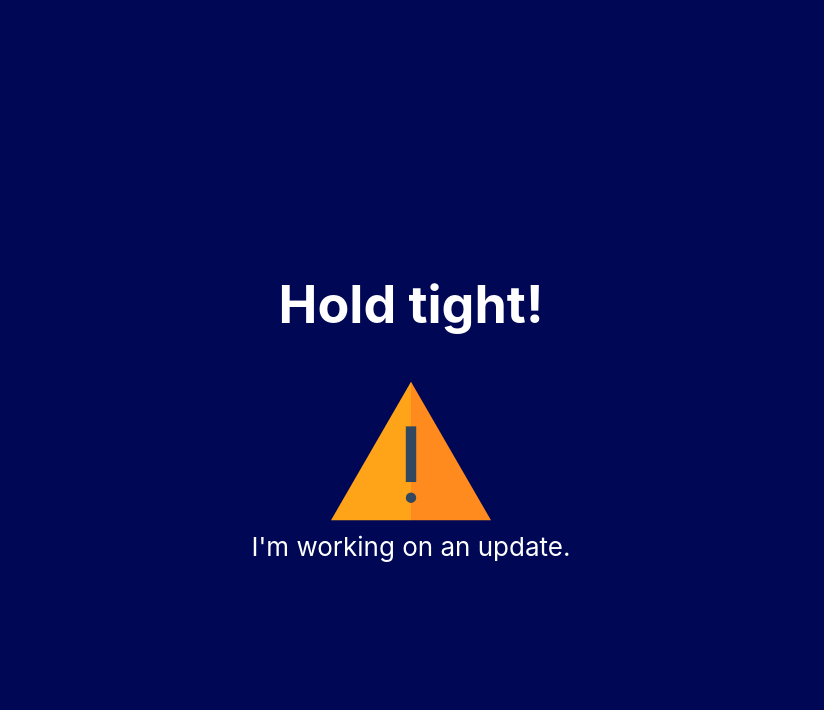
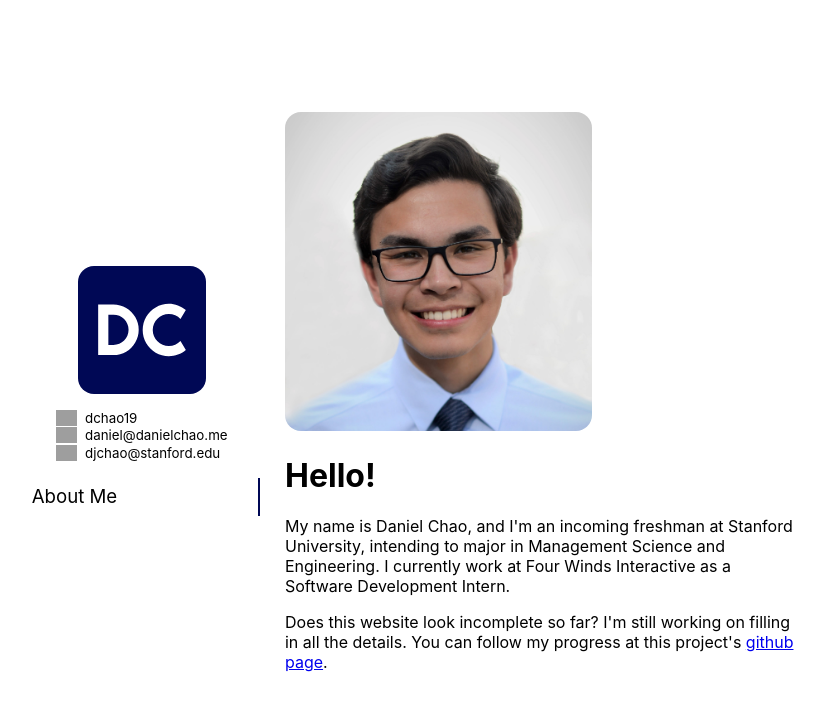
Before and after one commit to dchao19/portfolio, a React (Create React App) app: page / in a window 1280 px wide. Shown: the top 710 px of the page, without its empty margins (229-1053 px from the left). Built offline with nearby package versions, Linux system fonts and the light colour scheme; grey boxes are pictures that could not be loaded; a web font is replaced by a local one.

Commit message:
Add core about me page and remove construction notice

```diff
--- a/src/App.css
+++ b/src/App.css
@@ -1,11 +1,20 @@
 .App {
   text-align: center;
+  display: flex;
+  justify-content: center;
+  align-items: center;
 }
 
 .App-sidebar {
   display: flex;
   flex-direction: column;
   align-items: center;
+  margin-right: 20pt;
+}
+
+.App-content {
+  width: 40vmax;
+  text-align: left;
 }
 
 @keyframes App-logo-spin {
--- a/src/App.tsx
+++ b/src/App.tsx
@@ -3,23 +3,25 @@ import { Router } from "@reach/router";
 
 import "./App.css";
 
-// import Logo from "./components/Logo";
-// import SocialLinks from "./components/SocialLinks";
-// import Navigation from "./components/Navigation";
+import Logo from "./components/Logo";
+import SocialLinks from "./components/SocialLinks";
+import Navigation from "./components/Navigation";
 
-import InConstruction from "./pages/InConstruction";
+import AboutMe from "./pages/AboutMe";
 
 const App: React.FC = () => {
   return (
     <div className="App">
-      {/* <div className="App-sidebar">
-        <Logo/>
-        <SocialLinks/>
-        <Navigation/>
-      </div> */}
-      <Router>
-        <InConstruction path="/" />
-      </Router>
+      <div className="App-sidebar">
+        <Logo />
+        <SocialLinks />
+        <Navigation />
+      </div>
+      <div className="App-content">
+        <Router>
+          <AboutMe path="/" />
+        </Router>
+      </div>
     </div>
   );
 };
--- a/src/index.css
+++ b/src/index.css
@@ -1,3 +1,10 @@
+html,
+body,
+#root,
+.App {
+  height: 100%;
+}
+
 body {
   margin: 0;
   font-family: "Chivo", -apple-system, BlinkMacSystemFont, "Segoe UI", "Roboto", "Oxygen", "Ubuntu",
--- /dev/null
+++ b/src/pages/AboutMe/index.css
@@ -0,0 +1,5 @@
+.AboutMe-headshot {
+  max-width: 60%;
+  height: auto;
+  border-radius: 1em;
+}
--- /dev/null
+++ b/src/pages/AboutMe/index.tsx
@@ -0,0 +1,26 @@
+import React from "react";
+import { RouteComponentProps } from "@reach/router";
+
+import Headshot from "./headshot.jpg";
+import "./index.css";
+
+const AboutMe: React.FC<RouteComponentProps> = () => {
+  return (
+    <React.Fragment>
+      <img className="AboutMe-headshot" src={Headshot} alt="Headshot" />
+      <h1>Hello!</h1>
+      <p>
+        My name is Daniel Chao, and I'm an incoming freshman at Stanford University, intending to
+        major in Management Science and Engineering. I currently work at Four Winds Interactive as a
+        Software Development Intern.
+      </p>
+      <p>
+        Does this website look incomplete so far? I'm still working on filling in all the details.
+        You can follow my progress at this project's{" "}
+        <a href="https://github.com/dchao19/portfolio">github page</a>.{" "}
+      </p>
+    </React.Fragment>
+  );
+};
+
+export default AboutMe;
--- a/src/pages/InConstruction.css
+++ /dev/null
@@ -1,15 +0,0 @@
-.Construction-header {
-  background-color: #000855;
-  min-height: 100vh;
-  display: flex;
-  flex-direction: column;
-  align-items: center;
-  justify-content: center;
-  font-size: calc(10px + 2vmin);
-  color: white;
-}
-
-.Construction-logo {
-  height: 20vmin;
-  pointer-events: none;
-}
--- a/src/pages/InConstruction.tsx
+++ /dev/null
@@ -1,15 +0,0 @@
-import React from "react";
-import { RouteComponentProps } from "@reach/router";
-
-import logo from "../logo.svg";
-import "./InConstruction.css";
-
-const InConstruction: React.FC<RouteComponentProps> = () => (
-  <header className="Construction-header">
-    <h1>Hold tight!</h1>
-    <img src={logo} className="Construction-logo" alt="logo" />
-    I'm working on an update.
-  </header>
-);
-
-export default InConstruction;
```
Also changed, not shown: src/pages/AboutMe/headshot.jpg (added).
